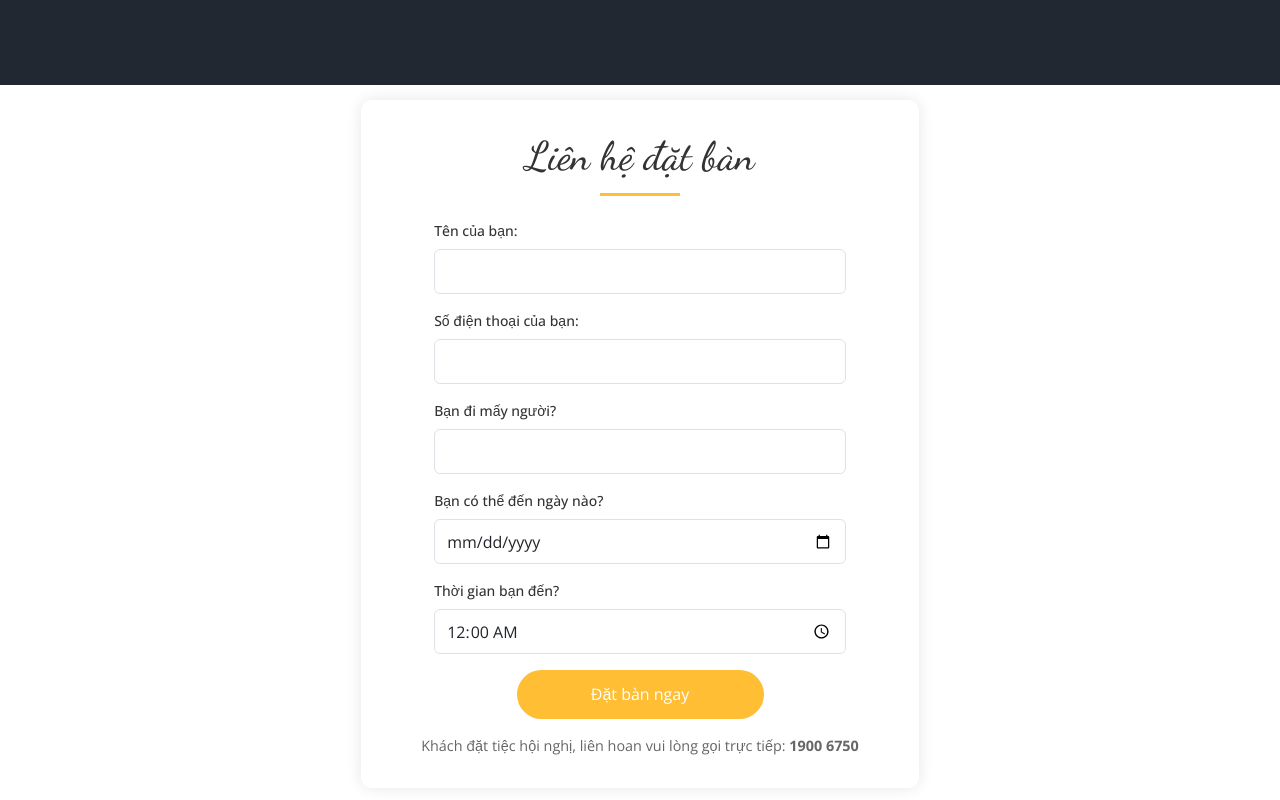
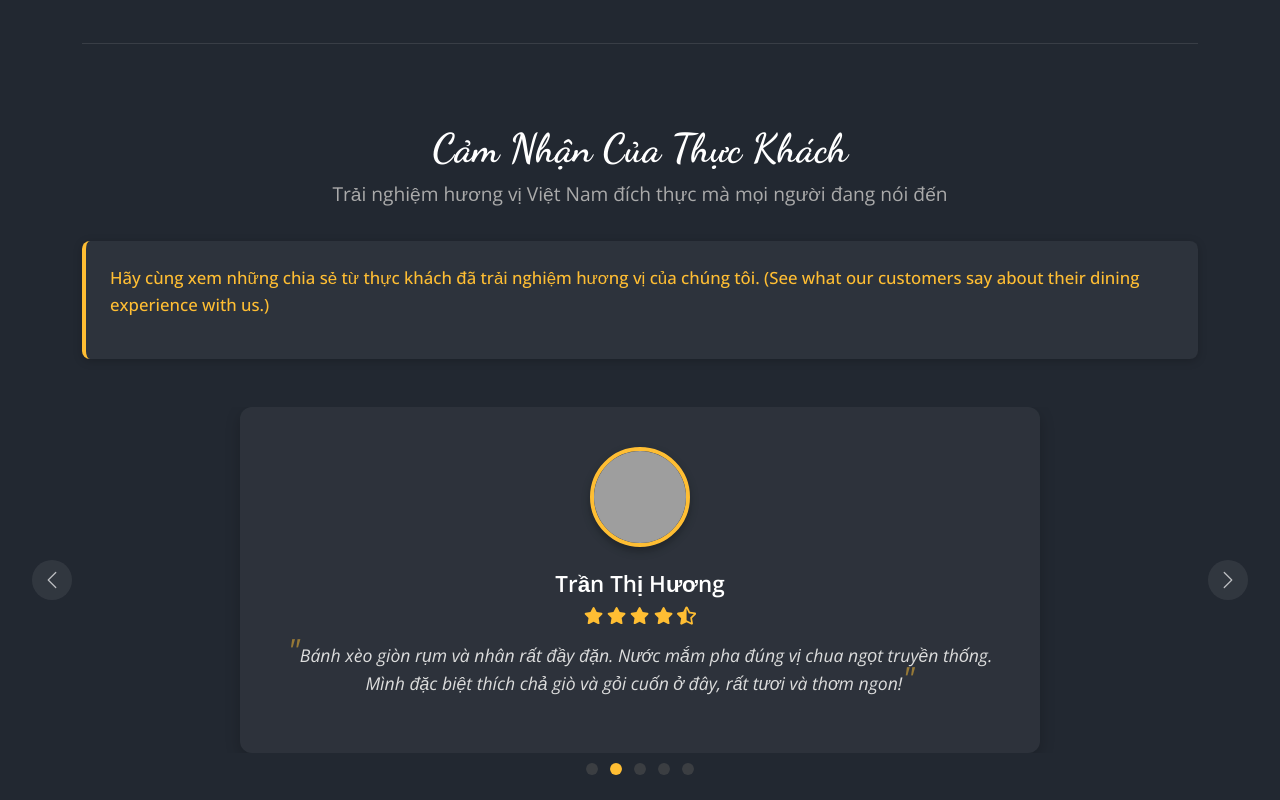
Before and after one commit to Khoa-CNTT/XDHTQLNH1338, a React (Vite) app in the folder fe/: page /home/vn in a window 1280 px wide. Shown: the part 1280-2080 px from the top of the page. Built offline with nearby package versions, Linux system fonts and the light colour scheme; no server answers; grey boxes are pictures that could not be loaded.

Commit message:
Remove feedback route and associated components; add feedback section with carousel in About page, including sample customer reviews and styling enhancements.

```diff
--- a/fe/src/web_introduce/config/routes.jsx
+++ b/fe/src/web_introduce/config/routes.jsx
@@ -3,7 +3,6 @@ const routes = {
   menu: '/menu/:lang',
   about: '/about/:lang',
   bookTable: '/book-table/:lang',
-  feedback: '/feedback/:lang',
 }
 
 export default routes
--- a/fe/src/web_introduce/layout/DefaultLayout/components/Header.jsx
+++ b/fe/src/web_introduce/layout/DefaultLayout/components/Header.jsx
@@ -55,7 +55,6 @@ const Header = () => {
           <Link to={config.routes.home} className={cx('cs-text-center')}>TRANG CHỦ</Link>
           <Link to={config.routes.menu} className={cx('cs-text-center')}>THỰC ĐƠN</Link>
           <Link to={config.routes.about} className={cx('cs-text-center')}>GIỚI THIỆU</Link>
-          <Link to={config.routes.feedback} className={cx('cs-text-center')}>ĐÁNH GIÁ</Link>
         </div>
 
         <div className={cx('d-flex align-items-center', 'cs-nav-right')}>
@@ -75,7 +74,6 @@ const Header = () => {
           <Link to={config.routes.home} className={cx('cs-mobile-text-center')} onClick={toggleMobileMenu}>TRANG CHỦ</Link>
           <Link to={config.routes.menu} className={cx('cs-mobile-text-center')} onClick={toggleMobileMenu}>THỰC ĐƠN</Link>
           <Link to={config.routes.about} className={cx('cs-mobile-text-center')} onClick={toggleMobileMenu}>GIỚI THIỆU</Link>
-          <Link to={config.routes.feedback} className={cx('cs-mobile-text-center')} onClick={toggleMobileMenu}>ĐÁNH GIÁ</Link>
           <Link to={config.routes.bookTable} className={cx('cs-mobile-btn-primary')} onClick={toggleMobileMenu}>Đặt bàn</Link>
         </div>
       </div>
--- a/fe/src/web_introduce/pages/About/About.jsx
+++ b/fe/src/web_introduce/pages/About/About.jsx
@@ -1,9 +1,76 @@
 import classNames from 'classnames/bind'
 import styles from './About.module.scss'
+import { Carousel } from 'react-bootstrap'
+import { useState } from 'react'
+import { FaStar, FaStarHalfAlt, FaRegStar } from 'react-icons/fa'
 
 const cx = classNames.bind(styles)
 
+// Sample feedback data
+const feedbackData = [
+  {
+    id: 1,
+    name: 'Nguyễn Văn Minh',
+    avatar: 'https://randomuser.me/api/portraits/men/32.jpg',
+    review: 'Phở bò ở đây thực sự tuyệt vời! Nước dùng đậm đà và thịt bò mềm, thơm. Không gian nhà hàng thoáng đãng và nhân viên phục vụ rất chu đáo. Sẽ quay lại nhiều lần nữa!',
+    rating: 5,
+  },
+  {
+    id: 2,
+    name: 'Trần Thị Hương',
+    avatar: 'https://randomuser.me/api/portraits/women/44.jpg',
+    review: 'Bánh xèo giòn rụm và nhân rất đầy đặn. Nước mắm pha đúng vị chua ngọt truyền thống. Mình đặc biệt thích chả giò và gỏi cuốn ở đây, rất tươi và thơm ngon!',
+    rating: 4.5,
+  },
+  {
+    id: 3,
+    name: 'Lê Đình Tuấn',
+    avatar: 'https://randomuser.me/api/portraits/men/45.jpg',
+    review: 'Bún chả ở đây có hương vị đúng chuẩn Hà Nội. Thịt nướng thơm, không bị khô và nước chấm rất vừa miệng. Không khí ấm cúng làm mình nhớ đến những quán ăn ở phố cổ.',
+    rating: 5,
+  },
+  {
+    id: 4,
+    name: 'Phạm Thanh Mai',
+    avatar: 'https://randomuser.me/api/portraits/women/63.jpg',
+    review: 'Mình tổ chức sinh nhật ở đây và rất hài lòng. Cơm niêu và các món kho tộ rất ngon, đúng vị Nam Bộ. Đặc biệt là món cá kho tộ, thịt cá mềm và thấm vị.',
+    rating: 4,
+  },
+  {
+    id: 5,
+    name: 'Hoàng Đức Thành',
+    avatar: 'https://randomuser.me/api/portraits/men/22.jpg',
+    review: 'Các món ăn chuẩn vị miền Trung! Bún bò Huế cay thơm đúng điệu và bánh bèo thật sự ngon. Giá cả hợp lý cho chất lượng món ăn như vậy. Nhất định sẽ giới thiệu cho bạn bè.',
+    rating: 4.5,
+  }
+]
+
 const About = () => {
+  const [index, setIndex] = useState(0)
+
+  const handleSelect = (selectedIndex) => {
+    setIndex(selectedIndex)
+  }
+
+  // Rating stars component
+  const RatingStars = ({ rating }) => {
+    const stars = []
+    const fullStars = Math.floor(rating)
+    const hasHalfStar = rating % 1 !== 0
+
+    for (let i = 1; i <= 5; i++) {
+      if (i <= fullStars) {
+        stars.push(<FaStar key={i} className={cx('star')} />)
+      } else if (i === fullStars + 1 && hasHalfStar) {
+        stars.push(<FaStarHalfAlt key={i} className={cx('star')} />)
+      } else {
+        stars.push(<FaRegStar key={i} className={cx('star')} />)
+      }
+    }
+
+    return <div className={cx('rating')}>{stars}</div>
+  }
+
   return (
     <div className={cx('wrapper')}>
       <div className={cx('container')}>
@@ -19,6 +86,46 @@ const About = () => {
             <div className={cx('cs-img-box')}><img src="https://themewagon.github.io/feane/images/about-img.png" alt="" /></div>
           </div>
         </div>
+
+        {/* Feedback Section */}
+        <div className={cx('feedback-section')}>
+          <h2 className={cx('feedback-title')}>Cảm Nhận Của Thực Khách</h2>
+          <div className={cx('feedback-subtitle')}>
+            Trải nghiệm hương vị Việt Nam đích thực mà mọi người đang nói đến
+          </div>
+
+          <div className={cx('greeting-section')}>
+            <p className={cx('greeting-text')}>
+              <span className={cx('greeting-invitation')}>
+                Hãy cùng xem những chia sẻ từ thực khách đã trải nghiệm hương vị của chúng tôi.
+                (See what our customers say about their dining experience with us.)
+              </span>
+            </p>
+          </div>
+
+          <Carousel
+            activeIndex={index}
+            onSelect={handleSelect}
+            className={cx('feedback-carousel')}
+            indicators={true}
+            interval={5000}
+          >
+            {feedbackData.map((feedback) => (
+              <Carousel.Item key={feedback.id}>
+                <div className={cx('feedback-item')}>
+                  <div className={cx('feedback-avatar')}>
+                    <img src={feedback.avatar} alt={feedback.name} />
+                  </div>
+                  <div className={cx('feedback-content')}>
+                    <h3 className={cx('feedback-name')}>{feedback.name}</h3>
+                    <RatingStars rating={feedback.rating} />
+                    <p className={cx('feedback-review')}>{feedback.review}</p>
+                  </div>
+                </div>
+              </Carousel.Item>
+            ))}
+          </Carousel>
+        </div>
       </div>
     </div>
   )
--- a/fe/src/web_introduce/pages/About/About.module.scss
+++ b/fe/src/web_introduce/pages/About/About.module.scss
@@ -61,3 +61,241 @@
         }
     }
 }
+
+// Feedback Section Styles
+.feedback-section {
+    padding: 5rem 0 2rem;
+    text-align: center;
+    margin-top: 3rem;
+    border-top: 1px solid rgba(255, 255, 255, 0.1);
+}
+
+.feedback-title {
+    font-size: 2.5rem;
+    font-weight: bold;
+    margin-bottom: 0.5rem;
+    color: #ffffff;
+    font-family: 'Dancing Script', cursive;
+}
+
+.feedback-subtitle {
+    font-size: 1.2rem;
+    color: #aaa;
+    margin-bottom: 2rem;
+}
+
+.greeting-section {
+    background-color: rgba(255, 255, 255, 0.05);
+    border-left: 4px solid #ffbe33;
+    border-radius: 8px;
+    padding: 1.5rem;
+    margin-bottom: 3rem;
+    text-align: left;
+    box-shadow: 0 2px 10px rgba(0, 0, 0, 0.2);
+}
+
+.greeting-text {
+    margin: 0;
+    line-height: 1.6;
+    color: #fff;
+
+    span {
+        display: block;
+        margin-bottom: 1rem;
+    }
+}
+
+.greeting-vietnamese {
+    color: #fff;
+    font-size: 1.1rem;
+}
+
+.greeting-english {
+    color: #ccc;
+    font-size: 1rem;
+    font-style: italic;
+    border-bottom: 1px solid rgba(255, 255, 255, 0.1);
+    padding-bottom: 1rem;
+    margin-bottom: 1rem;
+}
+
+.greeting-invitation {
+    color: #ffbe33;
+    font-weight: 500;
+    font-size: 1.05rem;
+}
+
+.feedback-carousel {
+    margin-bottom: 2rem;
+
+    :global(.carousel-indicators) {
+        bottom: -3rem;
+
+        button {
+            width: 12px;
+            height: 12px;
+            border-radius: 50%;
+            background-color: #555;
+            margin: 0 6px;
+
+            &:global(.active) {
+                background-color: #ffbe33;
+            }
+        }
+    }
+
+    :global(.carousel-control-prev),
+    :global(.carousel-control-next) {
+        width: 40px;
+        height: 40px;
+        border-radius: 50%;
+        background-color: rgba(255, 255, 255, 0.1);
+        top: 50%;
+        transform: translateY(-50%);
+        opacity: 0.7;
+
+        &:hover {
+            opacity: 1;
+            background-color: rgba(255, 255, 255, 0.2);
+        }
+
+        :global(.carousel-control-prev-icon),
+        :global(.carousel-control-next-icon) {
+            width: 20px;
+            height: 20px;
+        }
+    }
+
+    :global(.carousel-control-prev) {
+        left: -50px;
+    }
+
+    :global(.carousel-control-next) {
+        right: -50px;
+    }
+}
+
+.feedback-item {
+    display: flex;
+    flex-direction: column;
+    align-items: center;
+    justify-content: center;
+    background-color: rgba(255, 255, 255, 0.05);
+    border-radius: 12px;
+    padding: 2.5rem;
+    box-shadow: 0 5px 15px rgba(0, 0, 0, 0.2);
+    margin: 0 auto;
+    max-width: 800px;
+    min-height: 300px;
+}
+
+.feedback-avatar {
+    width: 100px;
+    height: 100px;
+    border-radius: 50%;
+    overflow: hidden;
+    margin-bottom: 1.5rem;
+    border: 4px solid #ffbe33;
+    box-shadow: 0 4px 8px rgba(0, 0, 0, 0.3);
+
+    img {
+        width: 100%;
+        height: 100%;
+        object-fit: cover;
+    }
+}
+
+.feedback-content {
+    text-align: center;
+}
+
+.feedback-name {
+    font-size: 1.4rem;
+    font-weight: 600;
+    margin-bottom: 0.5rem;
+    color: #fff;
+}
+
+.rating {
+    display: flex;
+    justify-content: center;
+    margin-bottom: 1rem;
+
+    .star {
+        color: #ffbe33;
+        font-size: 1.2rem;
+        margin: 0 2px;
+    }
+}
+
+.feedback-review {
+    font-size: 1.1rem;
+    line-height: 1.6;
+    color: #ddd;
+    font-style: italic;
+    position: relative;
+
+    &::before, &::after {
+        content: '"';
+        font-size: 2rem;
+        color: #ffbe33;
+        opacity: 0.5;
+        position: relative;
+        line-height: 0;
+    }
+}
+
+// Media queries for responsiveness
+@media (max-width: 992px) {
+    .feedback-section {
+        padding: 3rem 1rem;
+    }
+
+    .feedback-carousel {
+        :global(.carousel-control-prev),
+        :global(.carousel-control-next) {
+            display: none;
+        }
+    }
+}
+
+@media (max-width: 768px) {
+    .feedback-title {
+        font-size: 2rem;
+    }
+
+    .feedback-subtitle {
+        font-size: 1rem;
+        margin-bottom: 2rem;
+    }
+
+    .feedback-item {
+        padding: 1.5rem;
+        min-height: 250px;
+    }
+
+    .feedback-avatar {
+        width: 80px;
+        height: 80px;
+    }
+
+    .feedback-name {
+        font-size: 1.2rem;
+    }
+
+    .feedback-review {
+        font-size: 1rem;
+    }
+}
+
+@media (max-width: 576px) {
+    .feedback-avatar {
+        width: 70px;
+        height: 70px;
+        margin-bottom: 1rem;
+    }
+
+    .rating .star {
+        font-size: 1rem;
+    }
+}
--- a/fe/src/web_introduce/pages/FeedBack/FeedBack.jsx
+++ /dev/null
@@ -1,12 +0,0 @@
-import classNames from 'classnames/bind'
-import styles from './FeedBack.module.scss'
-
-const cx = classNames.bind(styles)
-
-const Tmp = () => {
-  return (
-    <div className={cx('')}>Tmp</div>
-  )
-}
-
-export default Tmp
--- a/fe/src/web_introduce/pages/FeedBack/index.jsx
+++ /dev/null
@@ -1 +0,0 @@
-export { default } from './FeedBack'
--- a/fe/src/web_introduce/routes/routes.js
+++ b/fe/src/web_introduce/routes/routes.js
@@ -8,7 +8,6 @@ import Menu from '../pages/Menu/Menu'
 import About from '../pages/About/About'
 import BookTable from '../pages/BookTable/BookTable'
 import ThankYou from '../../web_qr/pages/ThankYou/ThankYou'
-import FeedBack from '../pages/FeedBack/FeedBack'
 
 const web_introduce = [
   {
@@ -41,11 +40,6 @@ const web_introduce = [
     component: BookTable,
     layout: DefaultLayout,
   },
-  {
-    path: config.routes.feedback,
-    component: FeedBack,
-    layout: DefaultLayout,
-  },
 ]
 
 export { web_introduce }
```
Also changed, not shown: fe/src/web_introduce/pages/FeedBack/FeedBack.module.scss (deleted).
